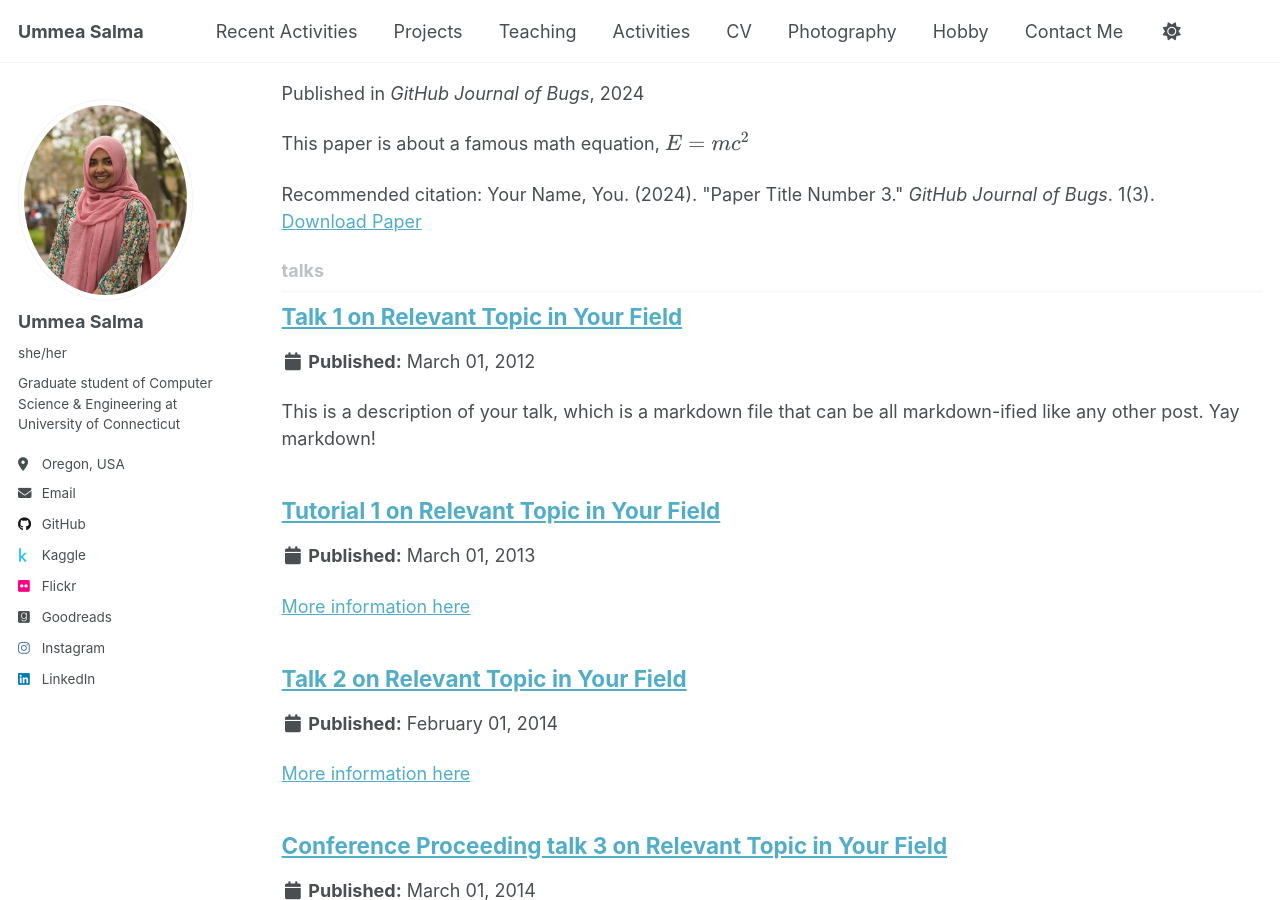
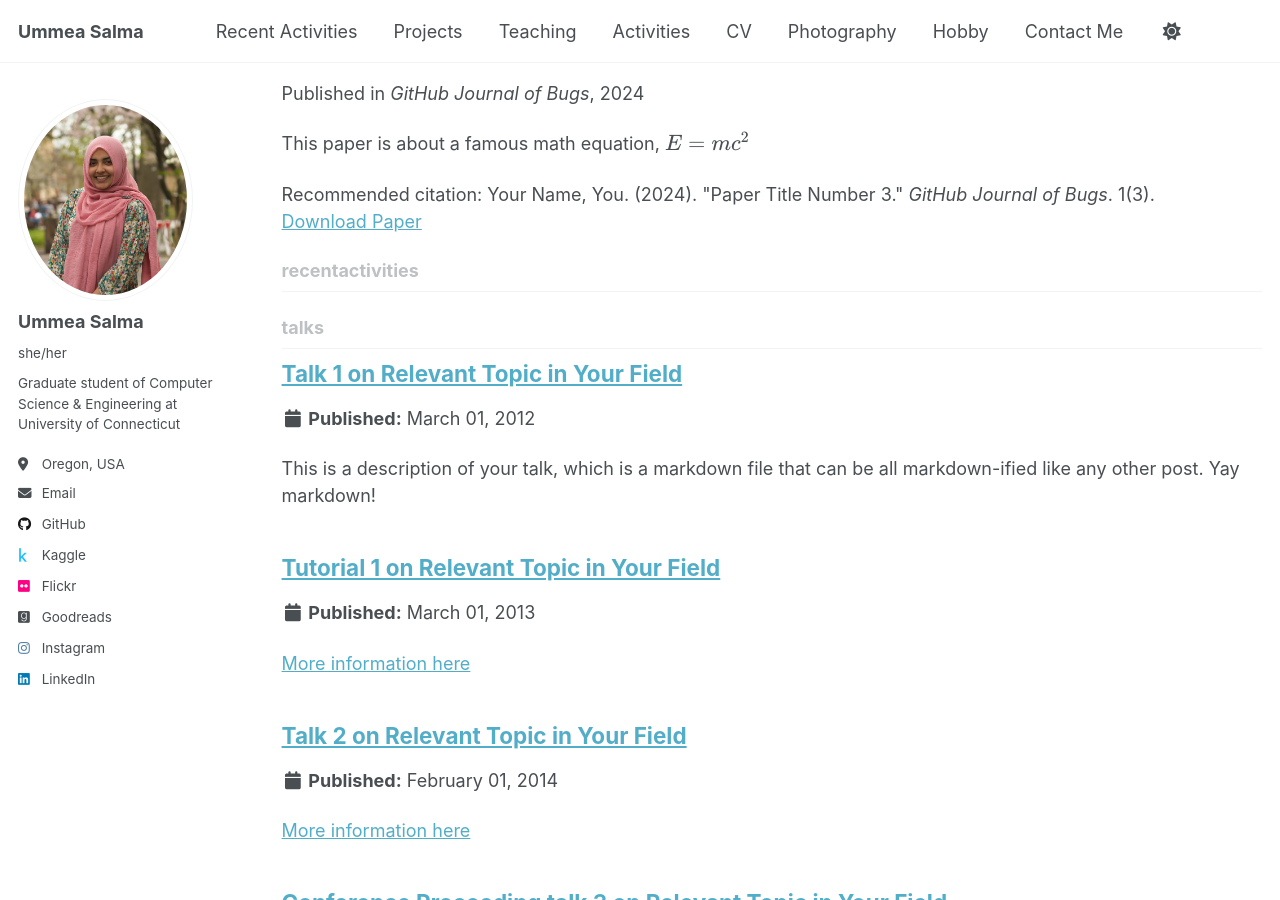
Before and after one commit to ummeasalma/ummeasalma.github.io, a Jekyll site: the page built from _pages/collection-archive.html, in a window 1280 px wide and 900 px high, scrolled down 2100 px. Built offline with Jekyll 4.4.1, drawn with Linux system fonts in a browser that asks for light colours; a script that is not in the unit is left out.

Commit message:
Update _config.yml

```diff
--- a/_config.yml
+++ b/_config.yml
@@ -218,6 +218,9 @@ kramdown:
 
 # These settings control the types of collections used by the template
 collections:
+  recentactivities:
+    output: true
+    permalink: /:recentactivities/:path/
   teaching:
     output: true
     permalink: /:collection/:path/
```
